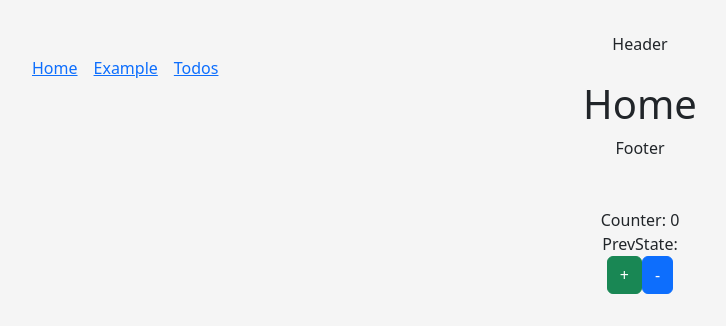
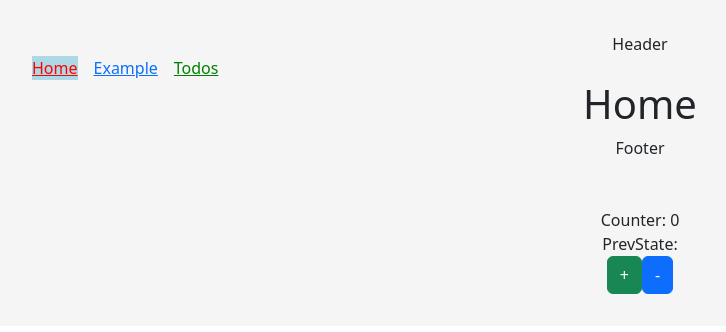
Before and after one commit to Michal-Radomski/JS_Libraries_Courses, a React (Vite) app in the folder 04 React Libraries/: page / in a window 1280 px wide. Shown: the top 332 px of the page, without its empty margins (0-726 px from the left). Built offline with nearby package versions, Linux system fonts and the light colour scheme.

Commit message:
React Libraries course - commit 08

```diff
--- a/04 React Libraries/src/App.scss
+++ b/04 React Libraries/src/App.scss
@@ -7,3 +7,8 @@
   padding: 2rem;
   text-align: center;
 }
+
+.active {
+  background: lightblue;
+  color: red;
+}
--- a/04 React Libraries/src/components/AppLayout.tsx
+++ b/04 React Libraries/src/components/AppLayout.tsx
@@ -6,9 +6,25 @@ const AppLayout: React.FunctionComponent = (): JSX.Element => {
     <div>
       <header>Header</header>
       <div style={{ display: "flex", gap: 16 }}>
-        <NavLink to={"/"}>Home</NavLink>
-        <NavLink to={"/example"}>Example</NavLink>
-        <NavLink to={"/todos"}>Todos</NavLink>
+        <NavLink to={"/"} className={({ isActive }) => `${isActive ? "active" : ""} link`}>
+          Home
+        </NavLink>
+        <NavLink to={"/example"} className={({ isActive }) => `${isActive ? "active" : ""} link`}>
+          Example
+        </NavLink>
+        <NavLink
+          to={"/todos"}
+          className={({ isActive }) => `${isActive ? "active" : ""} link`}
+          style={({ isActive, isPending, isTransitioning }) => {
+            return {
+              fontWeight: isActive ? "bold" : "",
+              color: isPending ? "red" : "green",
+              viewTransitionName: isTransitioning ? "slide" : "",
+            };
+          }}
+        >
+          Todos
+        </NavLink>
       </div>
       <Outlet />
       <footer>Footer</footer>
--- a/04 React Libraries/src/components/Todos.tsx
+++ b/04 React Libraries/src/components/Todos.tsx
@@ -29,7 +29,10 @@ const Todos = (): JSX.Element => {
         {todos.map((todo: Todo) => {
           return (
             <li key={todo.id} style={{ display: "flex" }}>
-              <Link to={`/todos/${todo.id}`}>{`${todo.id} ${todo.title}`}</Link>
+              {/* //* Link with more features */}
+              <Link to={`/todos/${todo.id}`} className="btn btn-link">{`${todo.id} ${todo.title}`}</Link>
+              {/* //* Normal link */}
+              {/* <NavLink to={`/todos/${todo.id}`}>{`${todo.id} ${todo.title}`}</NavLink> */}
               <Form method={"delete"} action={`/todos/${todo.id}/delete`}>
                 <input type={"submit"} value={"x"} className="btn btn-danger" />
               </Form>
```
